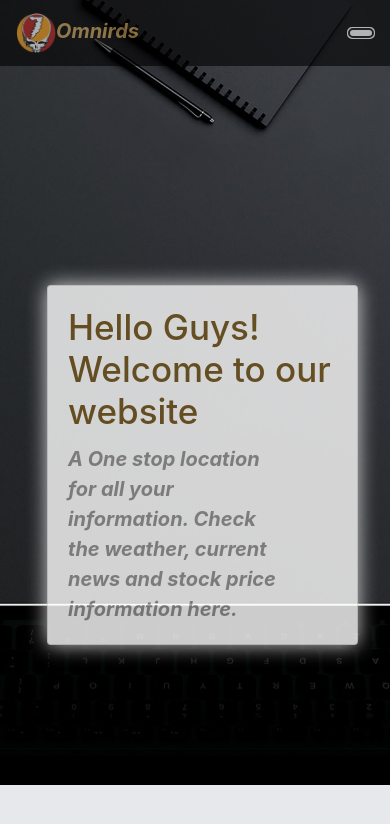
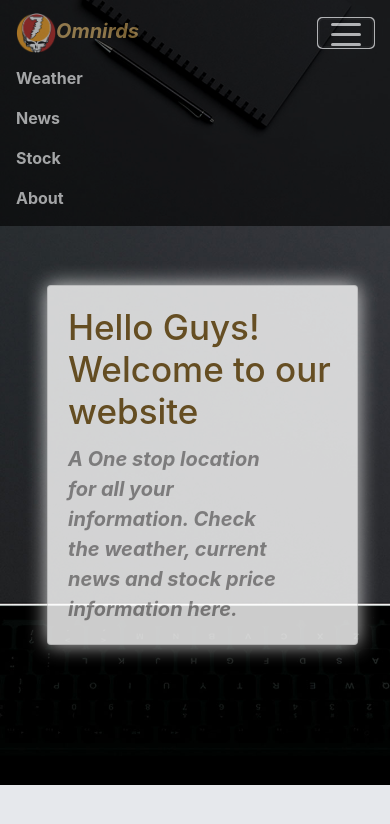
Before and after one commit to duck84/Final-Project, a plain HTML site: page index.html in a window 390 px wide. Both pictures are taken after a click on the button "Toggle navigation". Drawn offline with nearby package versions, Linux system fonts and the light colour scheme; no server answers.

Commit message:
Fixed the toggle button

```diff
--- a/css/main.css
+++ b/css/main.css
@@ -114,12 +114,12 @@ body{
 .navbar-brand:hover
 {
     background: #f4f4f4;
-    color: #1100f9;
+    color: rgb(117, 87, 32);
 }
 .nav-link:hover
 {
     background: #f4f4f4;
-    color: #1100f9;
+    color: rgb(117, 87, 32);
 }
 
 .navbar-collapse
@@ -127,7 +127,67 @@ body{
     justify-content: flex-end;
 }
 
-.navbar-toggler
-{
-    background:#fff !important;
-}
+.animated-icon {
+    width: 30px;
+    height: 20px;
+    position: relative;
+    margin: 0px;
+    -webkit-transform: rotate(0deg);
+    -moz-transform: rotate(0deg);
+    transform: rotate(0deg);
+    -webkit-transition: .5s ease-in-out;
+    -moz-transition: .5s ease-in-out;
+    transition: .5s ease-in-out;
+    cursor: pointer;
+    }
+
+    .animated-icon span{
+    display: block;
+    position: absolute;
+    height: 3px;
+    width: 100%;
+    border-radius: 9px;
+    opacity: 1;
+    left: 0;
+    -webkit-transform: rotate(0deg);
+    -moz-transform: rotate(0deg);
+    transform: rotate(0deg);
+    -webkit-transition: .25s ease-in-out;
+    -moz-transition: .25s ease-in-out;
+    transition: .25s ease-in-out;
+    }
+
+    .animated-icon span {
+    background: white;
+    }
+
+    .animated-icon span:nth-child(1) {
+    top: 0px;
+    }
+
+    .animated-icon span:nth-child(2) {
+    top: 10px;
+    }
+
+    .animated-icon span:nth-child(3) {
+    top: 20px;
+    }
+
+    .animated-icon.open span:nth-child(1) {
+    top: 11px;
+    -webkit-transform: rotate(135deg);
+    -moz-transform: rotate(135deg);
+    transform: rotate(135deg);
+    }
+
+    .animated-icon.open span:nth-child(2) {
+    opacity: 0;
+    left: -60px;
+    }
+
+    .animated-icon.open span:nth-child(3) {
+    top: 11px;
+    -webkit-transform: rotate(-135deg);
+    -moz-transform: rotate(-135deg);
+    transform: rotate(-135deg);
+    }
--- a/index.html
+++ b/index.html
@@ -14,20 +14,22 @@
 <body>
     <div class="container-fluid">
             <div id="navbar">
-                <nav class="navbar navbar-expand-lg fixed-top">
+                <nav class="navbar navbar-expand-lg navbar-expand-sm navbar-expand-md navbar-expand-xl fixed-top">
 
                     <a class="navbar-brand" href="index.html"><img src="logo.png" style="height:40px;width:40px;" alt=""><span style="font-weight: bolder; font-style: italic;color:rgb(207, 166, 89) ;">Omnirds</span></a>
-                    <button class="navbar-toggler" type="button" data-toggle="collapse">
+                    <button class="navbar-toggler" type="button" data-toggle="collapse" data-target="#navbarSupportedContent"
+                    aria-controls="navbarSupportedContent" aria-expanded="false" aria-label="Toggle navigation">
+                    <div class="animated-icon"><span></span><span></span><span></span></div>
                     </button>
-                    <div class="collapse navbar-collapse">
+                    <div class="collapse navbar-collapse" id="navbarSupportedContent">
                     <ul class="navbar-nav mr-1">
                     <li class="nav-item nav-link" id="weather"><span style="font-weight: bolder;">Weather<span></li>
                     <li class="nav-item nav-link" id="news"><span style="font-weight: bolder;">News</span></li>
                     <li class="nav-item">
-                    <a class="nav-link " data-value="stocks" href="stocks.html"><span style="font-weight: bolder;">Stock</span></a>
+                    <a class="nav-link" data-value="stocks" href="stocks.html"><span style="font-weight: bolder;">Stock</span></a>
                     </li>
                     <li class="nav-item">
-                    <a class="nav-link " data-value="aboutus" href="aboutus.html"><span style="font-weight: bolder;">About</span></a>
+                    <a class="nav-link" data-value="aboutus" href="aboutus.html"><span style="font-weight: bolder;">About</span></a>
                 </li>
                 </ul>
                     </div>
@@ -56,6 +58,12 @@
 
     <script src='./js/main.js' asynch defer></script>
     <script src="./js/ticker.js" async defer></script>
+    <script src="https://code.jquery.com/jquery-3.3.1.slim.min.js"
+    integrity="sha384-q8i/X+965DzO0rT7abK41JStQIAqVgRVzpbzo5smXKp4YfRvH+8abtTE1Pi6jizo" crossorigin="anonymous"></script>
+    <script src="https://stackpath.bootstrapcdn.com/bootstrap/4.3.1/js/bootstrap.min.js"
+    integrity="sha384-JjSmVgyd0p3pXB1rRibZUAYoIIy6OrQ6VrjIEaFf/nJGzIxFDsf4x0xIM+B07jRM" crossorigin="anonymous"></script>
+    <script src="https://cdnjs.cloudflare.com/ajax/libs/popper.js/1.14.7/umd/popper.min.js"
+    integrity="sha384-UO2eT0CpHqdSJQ6hJty5KVphtPhzWj9WO1clHTMGa3JDZwrnQq4sF86dIHNDz0W1" crossorigin="anonymous"></script>
 
 </body>
 
```
